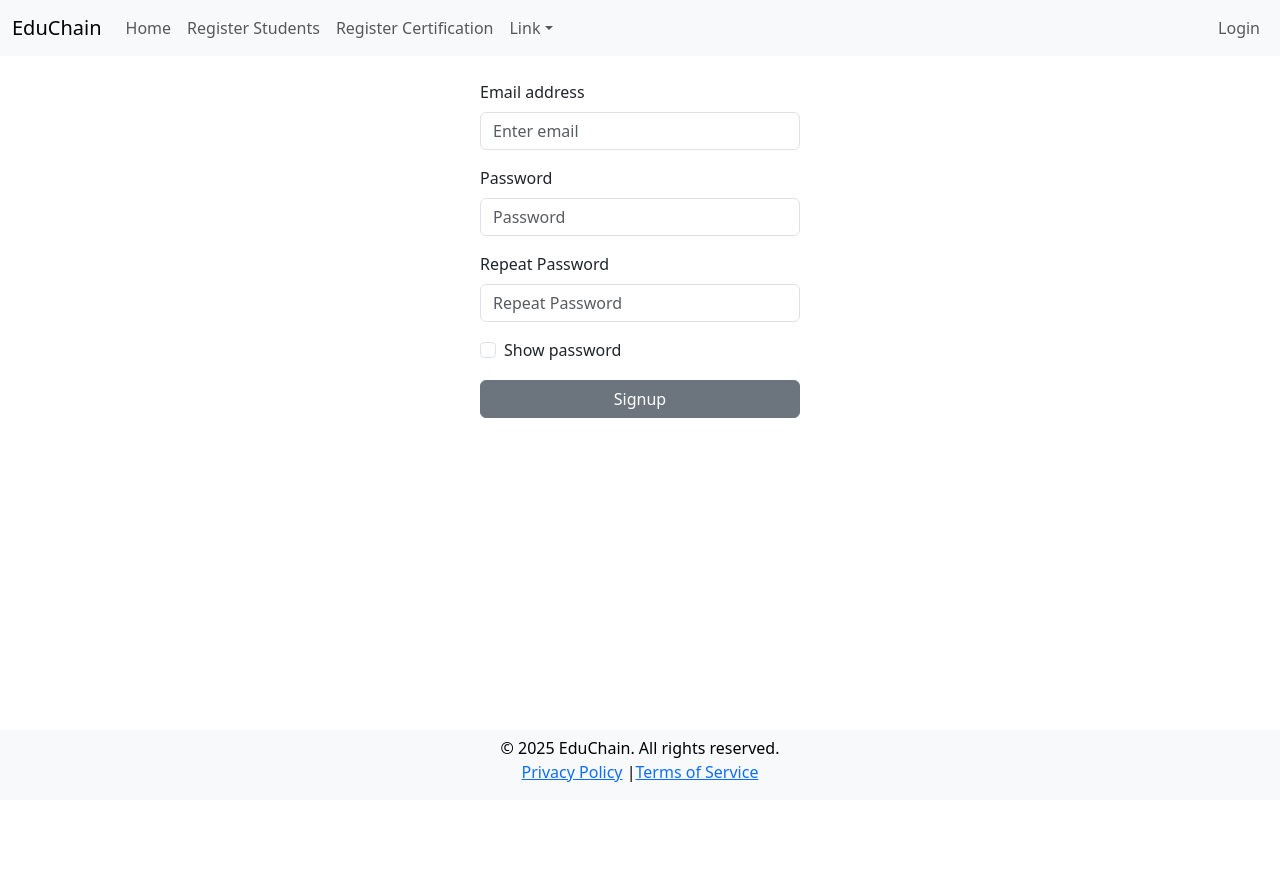
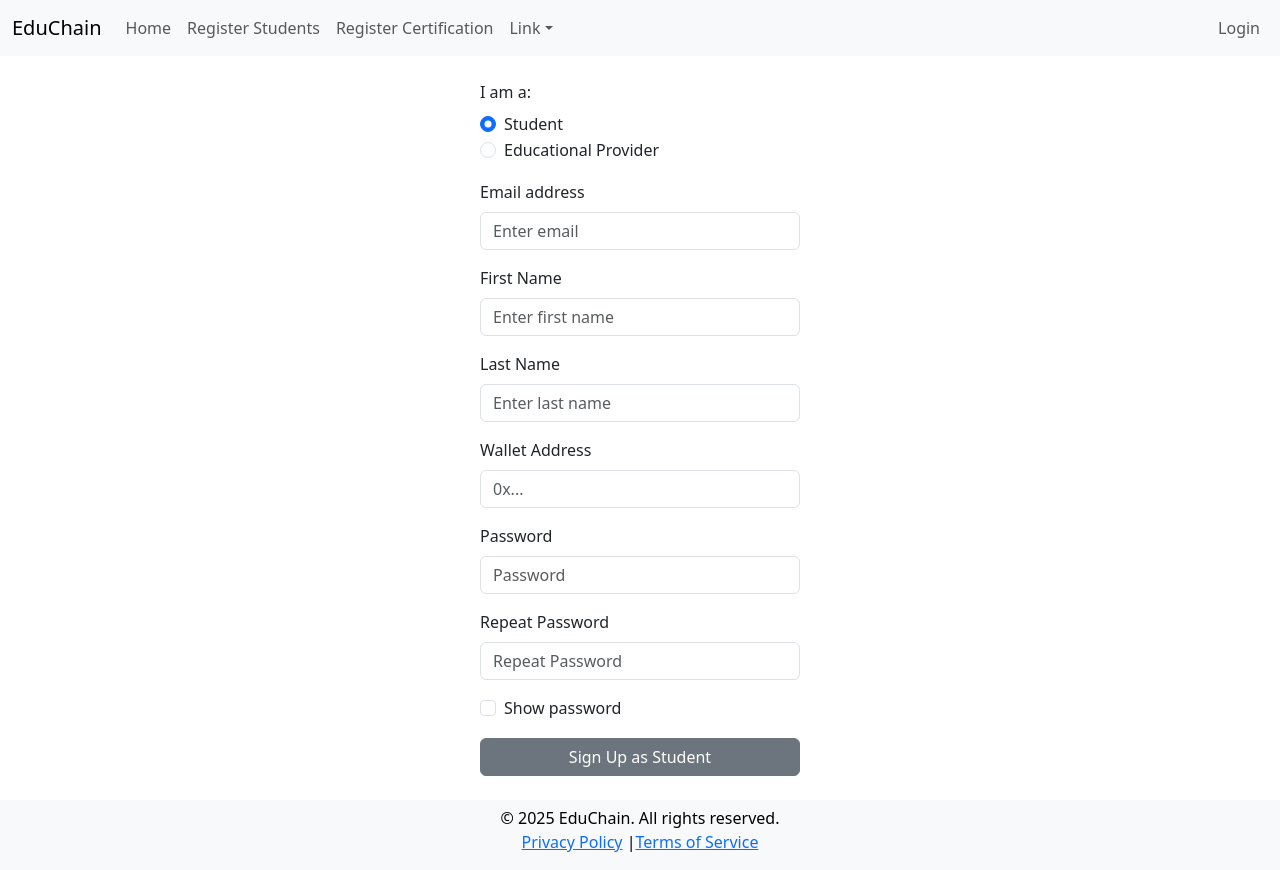
Before and after one commit to Gabi-Limberea/educhain, a React (Create React App) app in the folder provider-backend/: page /signup in a window 1280 px wide. Before the commit the page ends 800 px from the top, so only its background shows below. Built offline with nearby package versions, Linux system fonts and the light colour scheme.

Commit message:
update signup page for diff user types

```diff
--- a/provider-backend/src/pages/Signup.tsx
+++ b/provider-backend/src/pages/Signup.tsx
@@ -1,79 +1,259 @@
-import React, { useState } from 'react';
+import React, { useState, useEffect } from 'react';
 import Button from 'react-bootstrap/Button';
 import Form from 'react-bootstrap/Form';
 import { useNavigate } from 'react-router-dom';
 import { useFormValidation } from '../utility/userFormValidation';
-import { validateEmail, validatePassword, validateRepeatPassword } from '../utility/validationUtils';
+import {
+    validateEmail,
+    validatePassword,
+    validateRepeatPassword,
+    validateRequired,
+    validateName,
+    validateWalletAddress,
+    validatePhone,
+    validateWebsite
+} from '../utility/validationUtils';
+
+type UserType = 'student' | 'provider';
+
+const studentInitialValues = {
+    email: '',
+    name: '',
+    surname: '',
+    walletAddress: '',
+    password: '',
+    repeatPassword: '',
+};
+
+const providerInitialValues = {
+    institutionName: '',
+    email: '',
+    address: '',
+    phoneNumber: '',
+    website: '',
+    password: '',
+    repeatPassword: '',
+};
 
 function Signup() {
     const [showPassword, setShowPassword] = useState(false);
+    const [userType, setUserType] = useState<UserType>('student');
     const navigate = useNavigate();
-    const { values, errors, handleChange, validateAll } = useFormValidation({
-        email: '',
-        password: '',
-        repeatPassword: '',
-    });
+
+    const studentForm = useFormValidation(studentInitialValues);
+    const providerForm = useFormValidation(providerInitialValues);
+
+    // Get current form based on user type
+    const currentForm = userType === 'student' ? studentForm : providerForm;
+
+    const handleUserTypeChange = (newUserType: UserType) => {
+        setUserType(newUserType);
+    };
 
     const handleSubmit = (event: React.FormEvent) => {
         event.preventDefault();
 
-        const isValid = validateAll({
+        let validations: Record<string, (value: string) => string>;
+
+        if (userType === 'student') {
+            validations = {
                 email: validateEmail,
+                name: validateName,
+                surname: validateName,
+                walletAddress: validateWalletAddress,
                 password: validatePassword,
-            repeatPassword: (value) => validateRepeatPassword(values.password, value),
-        });
+                repeatPassword: (value) => validateRepeatPassword(studentForm.values.password, value),
+            };
+        } else {
+            validations = {
+                institutionName: validateRequired,
+                email: validateEmail,
+                address: validateRequired,
+                phoneNumber: validatePhone,
+                website: validateWebsite, // Optional
+                password: validatePassword,
+                repeatPassword: (value) => validateRepeatPassword(providerForm.values.password, value),
+            };
+        }
+
+        const isValid = currentForm.validateAll(validations);
 
         if (isValid) {
+            // Navigate based on user type
+            if (userType === 'student') {
+                navigate('/student-dashboard');
+            } else {
                 navigate('/registerStudents');
+            }
         }
     };
 
     return (
         <div className="d-flex justify-content-center py-4">
             <Form className="d-flex flex-column align-items-start w-25" onSubmit={handleSubmit}>
-                {/* introduce mail */}
+                {/* User Type Selection */}
+                <Form.Group className="mb-3 w-100">
+                    <Form.Label>I am a:</Form.Label>
+                    <div>
+                        <Form.Check
+                            type="radio"
+                            name="userType"
+                            id="student"
+                            label="Student"
+                            checked={userType === 'student'}
+                            onChange={() => handleUserTypeChange('student')}
+                        />
+                        <Form.Check
+                            type="radio"
+                            name="userType"
+                            id="provider"
+                            label="Educational Provider"
+                            checked={userType === 'provider'}
+                            onChange={() => handleUserTypeChange('provider')}
+                        />
+                    </div>
+                </Form.Group>
+
+                {/* Student Fields */}
+                {userType === 'student' && (
+                    <>
                         <Form.Group className="mb-3 w-100" controlId="formBasicEmail">
                             <Form.Label>Email address</Form.Label>
                             <Form.Control
                                 type="email"
                                 placeholder="Enter email"
-                        value={values.email}
-                        onChange={(e) => handleChange('email', e.target.value, validateEmail)}
+                                value={studentForm.values.email}
+                                onChange={(e) => studentForm.handleChange('email', e.target.value, validateEmail)}
                             />
-                    {errors.email && <Form.Text className="text-danger">{errors.email}</Form.Text>}
+                            {studentForm.errors.email && <Form.Text className="text-danger">{studentForm.errors.email}</Form.Text>}
                         </Form.Group>
 
-                {/* introduce password */}
+                        <Form.Group className="mb-3 w-100" controlId="formBasicName">
+                            <Form.Label>First Name</Form.Label>
+                            <Form.Control
+                                type="text"
+                                placeholder="Enter first name"
+                                value={studentForm.values.name}
+                                onChange={(e) => studentForm.handleChange('name', e.target.value, validateName)}
+                            />
+                            {studentForm.errors.name && <Form.Text className="text-danger">{studentForm.errors.name}</Form.Text>}
+                        </Form.Group>
+
+                        <Form.Group className="mb-3 w-100" controlId="formBasicSurname">
+                            <Form.Label>Last Name</Form.Label>
+                            <Form.Control
+                                type="text"
+                                placeholder="Enter last name"
+                                value={studentForm.values.surname}
+                                onChange={(e) => studentForm.handleChange('surname', e.target.value, validateName)}
+                            />
+                            {studentForm.errors.surname && <Form.Text className="text-danger">{studentForm.errors.surname}</Form.Text>}
+                        </Form.Group>
+
+                        <Form.Group className="mb-3 w-100" controlId="formBasicWallet">
+                            <Form.Label>Wallet Address</Form.Label>
+                            <Form.Control
+                                type="text"
+                                placeholder="0x..."
+                                value={studentForm.values.walletAddress}
+                                onChange={(e) => studentForm.handleChange('walletAddress', e.target.value, validateWalletAddress)}
+                            />
+                            {studentForm.errors.walletAddress && <Form.Text className="text-danger">{studentForm.errors.walletAddress}</Form.Text>}
+                        </Form.Group>
+                    </>
+                )}
+
+                {/* Provider Fields */}
+                {userType === 'provider' && (
+                    <>
+                        <Form.Group className="mb-3 w-100" controlId="formBasicInstitution">
+                            <Form.Label>Institution Name</Form.Label>
+                            <Form.Control
+                                type="text"
+                                placeholder="Enter institution name"
+                                value={providerForm.values.institutionName}
+                                onChange={(e) => providerForm.handleChange('institutionName', e.target.value, validateRequired)}
+                            />
+                            {providerForm.errors.institutionName && <Form.Text className="text-danger">{providerForm.errors.institutionName}</Form.Text>}
+                        </Form.Group>
+
+                        <Form.Group className="mb-3 w-100" controlId="formBasicEmail">
+                            <Form.Label>Email address</Form.Label>
+                            <Form.Control
+                                type="email"
+                                placeholder="Enter email"
+                                value={providerForm.values.email}
+                                onChange={(e) => providerForm.handleChange('email', e.target.value, validateEmail)}
+                            />
+                            {providerForm.errors.email && <Form.Text className="text-danger">{providerForm.errors.email}</Form.Text>}
+                        </Form.Group>
+
+                        <Form.Group className="mb-3 w-100" controlId="formBasicAddress">
+                            <Form.Label>Address</Form.Label>
+                            <Form.Control
+                                as="textarea"
+                                rows={3}
+                                placeholder="Enter institution address"
+                                value={providerForm.values.address}
+                                onChange={(e) => providerForm.handleChange('address', e.target.value, validateRequired)}
+                            />
+                            {providerForm.errors.address && <Form.Text className="text-danger">{providerForm.errors.address}</Form.Text>}
+                        </Form.Group>
+
+                        <Form.Group className="mb-3 w-100" controlId="formBasicPhone">
+                            <Form.Label>Phone Number</Form.Label>
+                            <Form.Control
+                                type="tel"
+                                placeholder="Enter phone number"
+                                value={providerForm.values.phoneNumber}
+                                onChange={(e) => providerForm.handleChange('phoneNumber', e.target.value, validatePhone)}
+                            />
+                            {providerForm.errors.phoneNumber && <Form.Text className="text-danger">{providerForm.errors.phoneNumber}</Form.Text>}
+                        </Form.Group>
+
+                        <Form.Group className="mb-3 w-100" controlId="formBasicWebsite">
+                            <Form.Label>Website (Optional)</Form.Label>
+                            <Form.Control
+                                type="url"
+                                placeholder="https://example.com"
+                                value={providerForm.values.website}
+                                onChange={(e) => providerForm.handleChange('website', e.target.value, validateWebsite)}
+                            />
+                            {providerForm.errors.website && <Form.Text className="text-danger">{providerForm.errors.website}</Form.Text>}
+                        </Form.Group>
+                    </>
+                )}
+
+                {/* Common Password Fields */}
                 <Form.Group className="mb-3 w-100" controlId="formBasicPassword">
                     <Form.Label>Password</Form.Label>
                     <Form.Control
                         type={showPassword ? 'text' : 'password'}
                         placeholder="Password"
-                        value={values.password}
-                        onChange={(e) => handleChange('password', e.target.value, validatePassword)}
+                        value={currentForm.values.password}
+                        onChange={(e) => currentForm.handleChange('password', e.target.value, validatePassword)}
                     />
-                    {errors.password && <Form.Text className="text-danger">{errors.password}</Form.Text>}
+                    {currentForm.errors.password && <Form.Text className="text-danger">{currentForm.errors.password}</Form.Text>}
                 </Form.Group>
 
-                {/* repeat password */}
                 <Form.Group className="mb-3 w-100" controlId="formBasicRepeatPassword">
                     <Form.Label>Repeat Password</Form.Label>
                     <Form.Control
                         type={showPassword ? 'text' : 'password'}
                         placeholder="Repeat Password"
-                        value={values.repeatPassword}
+                        value={currentForm.values.repeatPassword}
                         onChange={(e) =>
-                            handleChange('repeatPassword', e.target.value, (value) =>
-                                validateRepeatPassword(values.password, value)
+                            currentForm.handleChange('repeatPassword', e.target.value, (value) =>
+                                validateRepeatPassword(currentForm.values.password, value)
                             )
                         }
                     />
-                    {errors.repeatPassword && (
-                        <Form.Text className="text-danger">{errors.repeatPassword}</Form.Text>
+                    {currentForm.errors.repeatPassword && (
+                        <Form.Text className="text-danger">{currentForm.errors.repeatPassword}</Form.Text>
                     )}
                 </Form.Group>
 
-                {/* show both passwords */}
+                {/* Show Password Checkbox */}
                 <Form.Group className="mb-3 w-100" controlId="formBasicCheckbox">
                     <Form.Check
                         type="checkbox"
@@ -83,9 +263,9 @@ function Signup() {
                     />
                 </Form.Group>
 
-                {/* submit button */}
+                {/* Submit Button */}
                 <Button variant="secondary w-100" type="submit">
-                    Signup
+                    Sign Up as {userType === 'student' ? 'Student' : 'Provider'}
                 </Button>
             </Form>
         </div>
--- a/provider-backend/src/utility/validationUtils.tsx
+++ b/provider-backend/src/utility/validationUtils.tsx
@@ -10,3 +10,28 @@ export const validatePassword = (value: string): string => {
 export const validateRepeatPassword = (password: string, repeatPassword: string): string => {
     return password === repeatPassword ? '' : 'Passwords do not match';
 };
+
+export const validateRequired = (value: string): string => {
+    return value.trim() ? '' : 'This field is required';
+};
+
+export const validateName = (value: string): string => {
+    return value.trim().length >= 2 ? '' : 'Name must be at least 2 characters long';
+};
+
+export const validateWalletAddress = (value: string): string => {
+    // Basic wallet address validation (Ethereum format)
+    const walletRegex = /^0x[a-fA-F0-9]{40}$/;
+    return walletRegex.test(value) ? '' : 'Invalid wallet address format';
+};
+
+export const validatePhone = (value: string): string => {
+    const phoneRegex = /^[\+]?[1-9][\d]{0,15}$/;
+    return phoneRegex.test(value.replace(/[\s\-\(\)]/g, '')) ? '' : 'Invalid phone number';
+};
+
+export const validateWebsite = (value: string): string => {
+    if (!value.trim()) return ''; // Optional field
+    const urlRegex = /^https?:\/\/.+/;
+    return urlRegex.test(value) ? '' : 'Invalid website URL (must start with http:// or https://)';
+};
```
Lines whose indentation alone changed are shown as unchanged.
